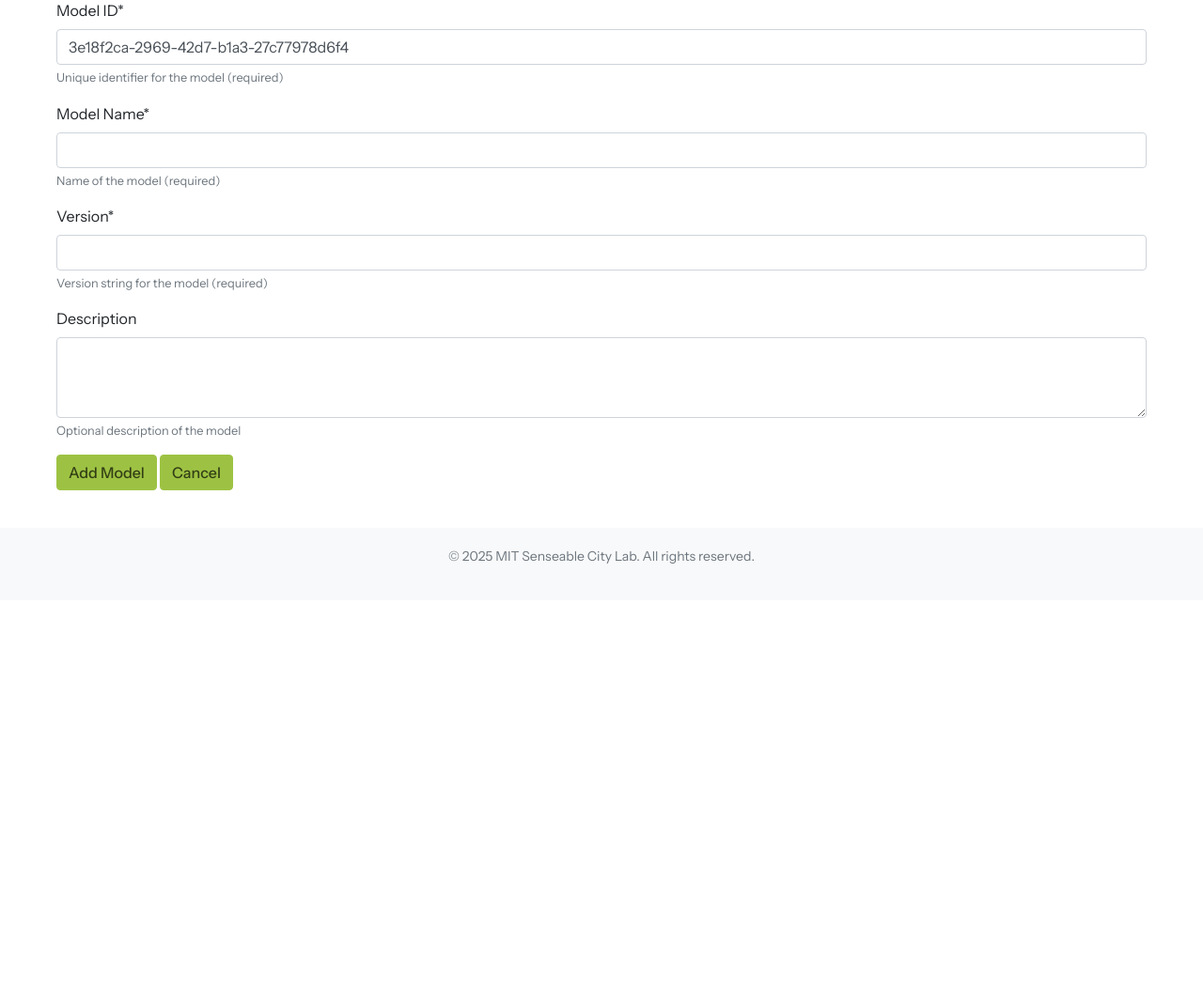
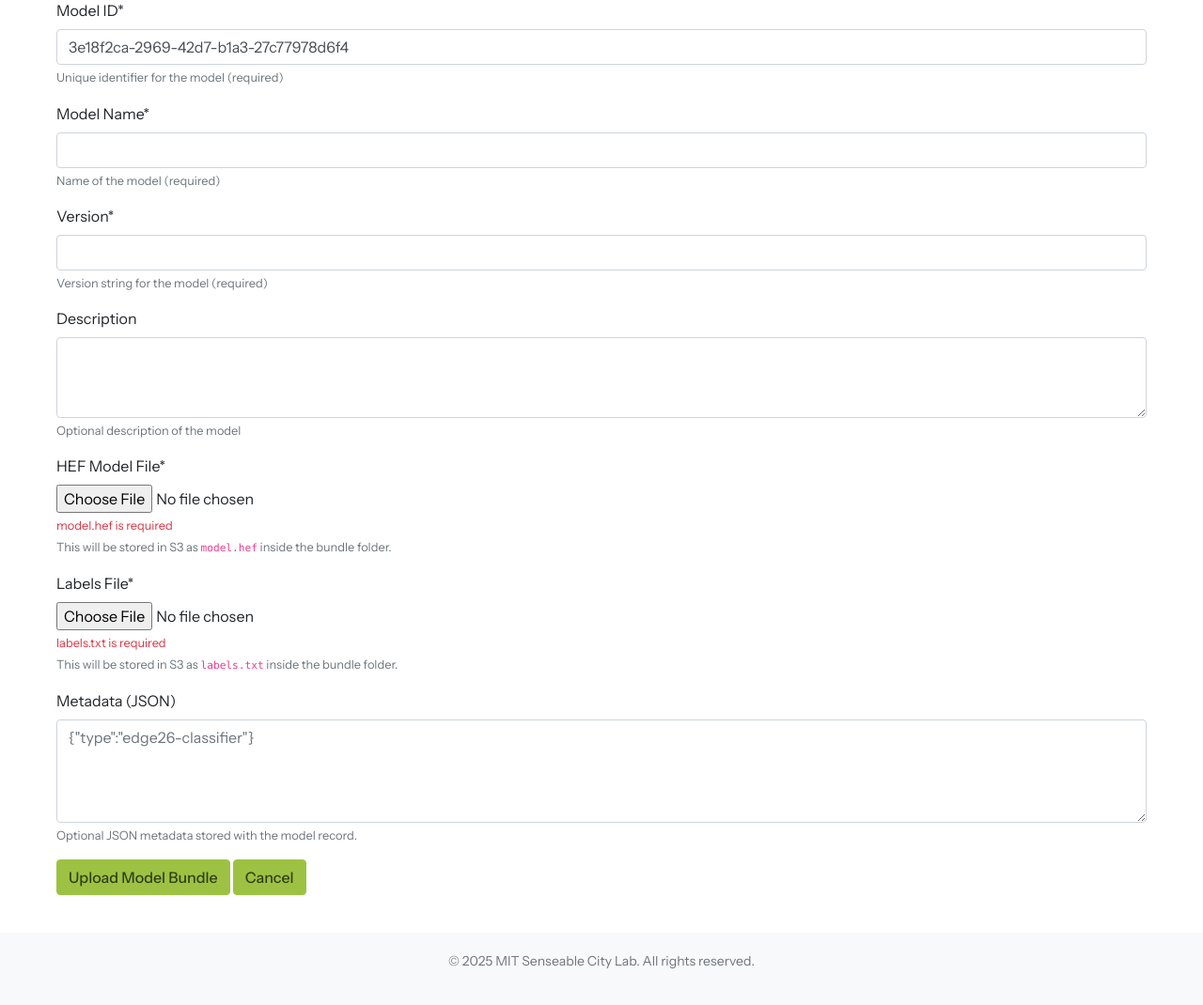
Before and after one commit to MIT-Senseable-City-Lab/sensing-garden-web, a Flask app: page /add_model in a window 1280 px wide. Shown: the part 127-1197 px from the top of the page at 94% size. Before the commit the page ends 727 px from the top, so only its background shows below. Run offline with Flask 3, Linux system fonts and the light colour scheme; some libraries are stand-ins or nearby versions.

Commit message:
Add model bundle management to dashboard

```diff
--- a/app.py
+++ b/app.py
@@ -1,4 +1,5 @@
 import csv
+import hashlib
 import io
 import json
 import os
@@ -17,6 +18,11 @@ from collections import defaultdict
 load_dotenv()
 
 app = Flask(__name__)
+app.secret_key = os.getenv("FLASK_SECRET_KEY", "sensing-garden-dashboard-dev")
+
+MODELS_BUCKET = os.getenv("MODELS_BUCKET", "scl-sensing-garden-models")
+MODEL_FILENAME = "model.hef"
+LABELS_FILENAME = "labels.txt"
 
 # Create client instance
 client = SensingGardenClient(
@@ -26,6 +32,144 @@ client = SensingGardenClient(
     aws_secret_access_key=os.getenv('AWS_SECRET_ACCESS_KEY'),
     aws_region=os.getenv('AWS_REGION')
 )
+
+
+def get_models_s3_client():
+    """Build an S3 client for model bundle operations."""
+    client_kwargs = {}
+    if os.getenv('AWS_ACCESS_KEY_ID'):
+        client_kwargs['aws_access_key_id'] = os.getenv('AWS_ACCESS_KEY_ID')
+    if os.getenv('AWS_SECRET_ACCESS_KEY'):
+        client_kwargs['aws_secret_access_key'] = os.getenv('AWS_SECRET_ACCESS_KEY')
+    if os.getenv('AWS_SESSION_TOKEN'):
+        client_kwargs['aws_session_token'] = os.getenv('AWS_SESSION_TOKEN')
+    if os.getenv('AWS_REGION'):
+        client_kwargs['region_name'] = os.getenv('AWS_REGION')
+    return boto3.client('s3', **client_kwargs)
+
+
+def _bundle_key(model_id: str, filename: str) -> str:
+    return f"{model_id}/{filename}"
+
+def _compute_stream_sha256(file_storage) -> str:
+    """Compute a SHA256 hash for an uploaded file without consuming it permanently."""
+    hasher = hashlib.sha256()
+    file_storage.stream.seek(0)
+    while True:
+        chunk = file_storage.stream.read(1024 * 1024)
+        if not chunk:
+            break
+        hasher.update(chunk)
+    file_storage.stream.seek(0)
+    return hasher.hexdigest()
+
+
+def _normalize_s3_head(head: dict[str, Any]) -> dict[str, str]:
+    """Extract stable provenance fields from an S3 head_object response."""
+    normalized = {
+        "etag": str(head.get("ETag", "")).strip('"'),
+    }
+    version_id = head.get("VersionId")
+    if version_id:
+        normalized["version_id"] = str(version_id)
+    return normalized
+
+
+def upload_model_bundle(model_id: str, model_file, labels_file) -> dict[str, Any]:
+    """Upload the required bundle files for a model and return technical provenance."""
+    if not model_file or not getattr(model_file, "filename", ""):
+        raise ValueError("model.hef is required")
+    if not labels_file or not getattr(labels_file, "filename", ""):
+        raise ValueError("labels.txt is required")
+
+    s3_client = get_models_s3_client()
+    uploaded_at = datetime.utcnow().isoformat() + "Z"
+    model_sha256 = _compute_stream_sha256(model_file)
+    labels_sha256 = _compute_stream_sha256(labels_file)
+    model_file.stream.seek(0)
+    labels_file.stream.seek(0)
+    model_key = _bundle_key(model_id, MODEL_FILENAME)
+    labels_key = _bundle_key(model_id, LABELS_FILENAME)
+    s3_client.upload_fileobj(
+        model_file.stream,
+        MODELS_BUCKET,
+        model_key,
+        ExtraArgs={"ContentType": "application/octet-stream"},
+    )
+    s3_client.upload_fileobj(
+        labels_file.stream,
+        MODELS_BUCKET,
+        labels_key,
+        ExtraArgs={"ContentType": "text/plain"},
+    )
+    model_head = _normalize_s3_head(s3_client.head_object(Bucket=MODELS_BUCKET, Key=model_key))
+    labels_head = _normalize_s3_head(s3_client.head_object(Bucket=MODELS_BUCKET, Key=labels_key))
+
+    provenance = {
+        "bundle_uploaded_at": uploaded_at,
+        "model_id": model_id,
+        "bundle_key_model": model_key,
+        "bundle_key_labels": labels_key,
+        "model_sha256": model_sha256,
+        "labels_sha256": labels_sha256,
+        "model_etag": model_head["etag"],
+        "labels_etag": labels_head["etag"],
+    }
+    if "version_id" in model_head:
+        provenance["model_version_id"] = model_head["version_id"]
+    if "version_id" in labels_head:
+        provenance["labels_version_id"] = labels_head["version_id"]
+    return provenance
+
+
+def delete_model_bundle(model_id: str) -> int:
+    """Delete all objects under the model bundle prefix."""
+    s3_client = get_models_s3_client()
+    prefix = f"{model_id}/"
+    response = s3_client.list_objects_v2(Bucket=MODELS_BUCKET, Prefix=prefix)
+    objects = [{'Key': obj['Key']} for obj in response.get('Contents', [])]
+    if not objects:
+        return 0
+    s3_client.delete_objects(Bucket=MODELS_BUCKET, Delete={'Objects': objects, 'Quiet': True})
+    return len(objects)
+
+
+def create_model_record(model_data: Dict[str, Any]) -> Dict[str, Any]:
+    """Create a model record through the API."""
+    api_key = os.getenv("SENSING_GARDEN_API_KEY")
+    if not api_key:
+        raise ValueError("SENSING_GARDEN_API_KEY is required")
+
+    response = requests.post(
+        f"{os.getenv('API_BASE_URL')}/models",
+        json=model_data,
+        headers={
+            "Content-Type": "application/json",
+            "x-api-key": api_key,
+        },
+        timeout=30,
+    )
+    response.raise_for_status()
+    return response.json()
+
+
+def delete_model_record(model_id: str) -> Dict[str, Any]:
+    """Delete a model record through the API."""
+    api_key = os.getenv("SENSING_GARDEN_API_KEY")
+    if not api_key:
+        raise ValueError("SENSING_GARDEN_API_KEY is required")
+
+    response = requests.delete(
+        f"{os.getenv('API_BASE_URL')}/models",
+        json={"model_id": model_id},
+        headers={
+            "Content-Type": "application/json",
+            "x-api-key": api_key,
+        },
+        timeout=30,
+    )
+    response.raise_for_status()
+    return response.json()
 
 def fetch_data(
     table_type: str,
@@ -97,6 +241,26 @@ def fetch_data(
     except Exception as e:
         print(f"Error fetching {table_type} data: {str(e)}")
         return {'items': [], 'next_token': None}
+
+
+def _bundle_metadata(item: Dict[str, Any]) -> Dict[str, Any]:
+    metadata = item.get("metadata")
+    if isinstance(metadata, dict):
+        bundle = metadata.get("bundle")
+        if isinstance(bundle, dict):
+            return bundle
+    return {}
+
+
+def _bundle_status(item: Dict[str, Any]) -> str:
+    bundle = _bundle_metadata(item)
+    if bundle.get("model_sha256") and bundle.get("labels_sha256"):
+        return "Ready"
+    return "Legacy"
+
+
+def _short_hash(value: str) -> str:
+    return value[:12] if value else ""
 
 def get_field_names(items: List[Dict]) -> List[str]:
     """Extract field names from the first item in a list"""
@@ -360,13 +524,17 @@ def view_table(table_type):
         if not models_response.get('items'):
             return render_template('models.html',
                                   models=[],
-                                  field_names=[],
                                   next_token=None,
                                   prev_token=None,
                                   token_history='')
 
-        # Get field names from the first model
-        field_names = list(models_response['items'][0].keys())
+        # Add compact dashboard-specific bundle summary.
+        for item in models_response['items']:
+            bundle_meta = _bundle_metadata(item)
+            item['bundle_status'] = _bundle_status(item)
+            item['bundle_uploaded_at'] = bundle_meta.get('bundle_uploaded_at', '')
+            item['model_sha256_short'] = _short_hash(bundle_meta.get('model_sha256', ''))
+            item['labels_sha256_short'] = _short_hash(bundle_meta.get('labels_sha256', ''))
 
         # Get sort parameters for template
         sort_by = request.args.get('sort_by')
@@ -374,7 +542,6 @@ def view_table(table_type):
 
         return render_template('models.html',
                               models=models_response['items'],
-                              field_names=field_names,
                               next_token=models_response.get('next_token'),
                               prev_token=request.args.get('prev_token'),
                               token_history=request.args.get('token_history', ''),
@@ -384,7 +551,6 @@ def view_table(table_type):
         print(f"Error in view_table: {e}")
         return render_template('models.html',
                               models=[],
-                              field_names=[],
                               next_token=None,
                               prev_token=None,
                               token_history='',
@@ -702,6 +868,8 @@ def add_model():
 @app.route('/add_model', methods=['POST'])
 def add_model_submit():
     """Process the model addition form submission"""
+    uploaded_bundle = False
+    model_id = request.form.get('model_id', '')
     try:
         # Get form data
         model_data = {
@@ -719,12 +887,54 @@ def add_model_submit():
             except json.JSONDecodeError:
                 return render_template('add_model.html', error="Invalid JSON format for metadata")
 
-        # Create the model using the new API
-        model = client.models.create(**model_data)
+        bundle_metadata = upload_model_bundle(
+            model_data['model_id'],
+            request.files.get('model_file'),
+            request.files.get('labels_file'),
+        )
+        uploaded_bundle = True
+        merged_metadata = dict(model_data.get('metadata') or {})
+        merged_metadata['bundle'] = bundle_metadata
+        model_data['metadata'] = merged_metadata
 
+        # Create the model record after the bundle upload succeeds.
+        create_model_record(model_data)
         return redirect(url_for('view_table', table_type='models'))
     except Exception as e:
+        if uploaded_bundle and model_id:
+            try:
+                delete_model_bundle(model_id)
+            except Exception:
+                pass
         return render_template('add_model.html', error=str(e))
+
+
+@app.route('/models/<model_id>/delete', methods=['POST'])
+def delete_model(model_id: str):
+    """Delete a model bundle from S3 and remove the model record."""
+    try:
+        delete_model_bundle(model_id)
+        delete_model_record(model_id)
+        return redirect(url_for('view_table', table_type='models'))
+    except Exception as e:
+        try:
+            models_response = client.models.fetch(limit=50)
+            for item in models_response.get('items', []):
+                bundle_meta = _bundle_metadata(item)
+                item['bundle_status'] = _bundle_status(item)
+                item['bundle_uploaded_at'] = bundle_meta.get('bundle_uploaded_at', '')
+                item['model_sha256_short'] = _short_hash(bundle_meta.get('model_sha256', ''))
+                item['labels_sha256_short'] = _short_hash(bundle_meta.get('labels_sha256', ''))
+        except Exception:
+            models_response = {'items': []}
+        return render_template(
+            'models.html',
+            models=models_response.get('items', []),
+            next_token=models_response.get('next_token'),
+            prev_token=None,
+            token_history='',
+            error=str(e),
+        )
 
 @app.route('/view_device/<device_id>/videos')
 def view_device_videos(device_id):
--- a/pyproject.toml
+++ b/pyproject.toml
@@ -12,10 +12,11 @@ python-dotenv = "^1.0.0"
 json-schema-for-humans = "^0.47.0"
 requests = "^2.31.0"
 sensing_garden_client = "0.0.12"
+boto3 = "^1.40.29"
+gunicorn = "^21.2.0"
 
 [tool.poetry.group.dev.dependencies]
 pytest = "^7.0.0"
-gunicorn = "^21.2.0"
 
 [build-system]
 requires = ["poetry-core"]
--- a/templates/add_model.html
+++ b/templates/add_model.html
@@ -5,7 +5,7 @@
 {% block content %}
 <div class="container-fluid mt-4">
     <h2>Add New Model</h2>
-    <form id="add-model-form" action="{{ url_for('add_model_submit') }}" method="POST" class="needs-validation" novalidate>
+    <form id="add-model-form" action="{{ url_for('add_model_submit') }}" method="POST" enctype="multipart/form-data" class="needs-validation" novalidate>
         <div class="form-group mb-3">
             <label for="model_id">Model ID*</label>
             <input type="text" class="form-control" id="model_id" name="model_id" required>
@@ -33,7 +33,27 @@
             <small class="form-text text-muted">Optional description of the model</small>
         </div>
 
-        <button type="submit" class="btn btn-primary">Add Model</button>
+        <div class="form-group mb-3">
+            <label for="model_file">HEF Model File*</label>
+            <input type="file" class="form-control-file" id="model_file" name="model_file" required>
+            <div class="invalid-feedback d-block">model.hef is required</div>
+            <small class="form-text text-muted">This will be stored in S3 as <code>model.hef</code> inside the bundle folder.</small>
+        </div>
+
+        <div class="form-group mb-3">
+            <label for="labels_file">Labels File*</label>
+            <input type="file" class="form-control-file" id="labels_file" name="labels_file" required>
+            <div class="invalid-feedback d-block">labels.txt is required</div>
+            <small class="form-text text-muted">This will be stored in S3 as <code>labels.txt</code> inside the bundle folder.</small>
+        </div>
+
+        <div class="form-group mb-3">
+            <label for="metadata">Metadata (JSON)</label>
+            <textarea class="form-control" id="metadata" name="metadata" rows="4" placeholder='{"type":"edge26-classifier"}'></textarea>
+            <small class="form-text text-muted">Optional JSON metadata stored with the model record.</small>
+        </div>
+
+        <button type="submit" class="btn btn-primary">Upload Model Bundle</button>
         <a href="{{ url_for('view_table', table_type='models') }}" class="btn btn-secondary">Cancel</a>
     </form>
 
@@ -71,7 +91,7 @@ document.getElementById('add-model-form').addEventListener('submit', function(e)
         return;
     }
 
-    // Submit form
+    // Submit bundle form
     fetch('/add_model', {
         method: 'POST',
         body: new FormData(this)
@@ -86,7 +106,7 @@ document.getElementById('add-model-form').addEventListener('submit', function(e)
         }
     })
     .catch(error => {
-        alert('Error adding model: ' + error.message);
+        alert('Error uploading model bundle: ' + error.message);
     });
 });
 </script>
```
Also changed, not shown: templates/models.html (+66 -18 lines), tests/test_model_bundle_admin.py (added, +113 -0 lines), README.md, 2 other files.
